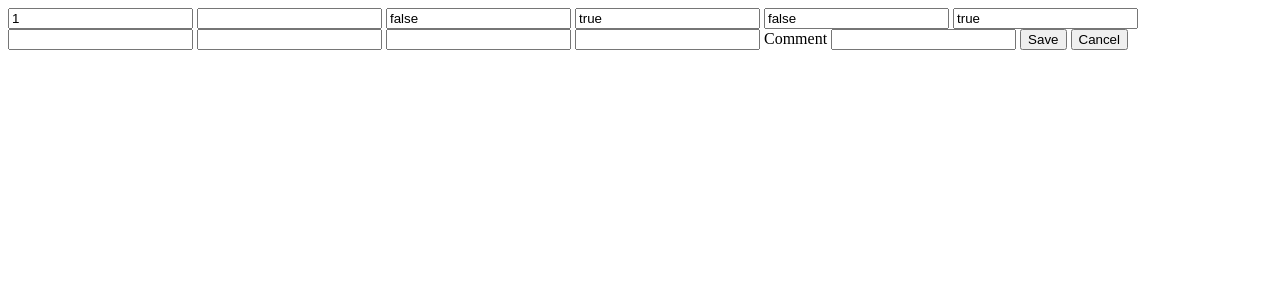
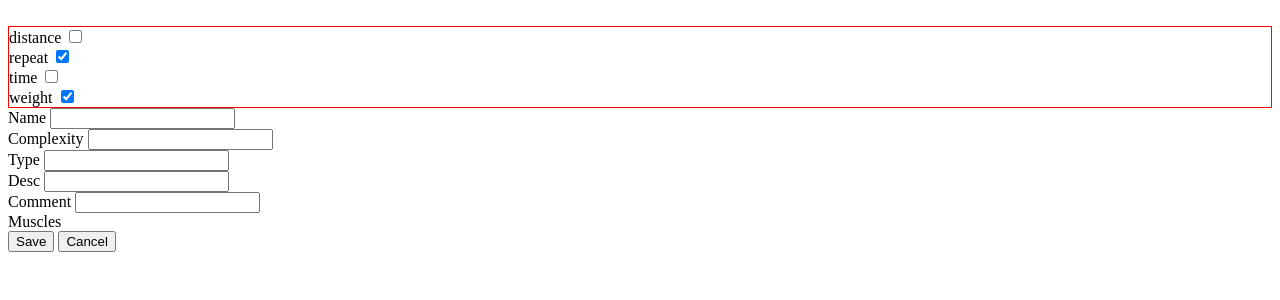
Before and after one commit to kruart/workout-pet-webapp, a Java web app: page /exercise/create?wid=1 in a window 1280 px wide. Shown: the top 300 px of the page. Run offline with Spring Boot 4, a stand-in JSP engine, Linux system fonts and the light colour scheme; the project's own start-up code is not run, and a stand-in starts its controllers and pages; some libraries are stand-ins or nearby versions.

Commit message:
correct work with exercise configuration and description

```diff
--- a/src/main/java/ua/kruart/workout/controller/ExerciseController.java
+++ b/src/main/java/ua/kruart/workout/controller/ExerciseController.java
@@ -4,13 +4,12 @@
 import org.springframework.stereotype.Controller;
 import org.springframework.web.bind.annotation.*;
 import org.springframework.web.servlet.ModelAndView;
-import ua.kruart.workout.model.Exercise;
-import ua.kruart.workout.model.ExerciseConfiguration;
-import ua.kruart.workout.model.ExerciseDescription;
-import ua.kruart.workout.model.Workout;
+import ua.kruart.workout.model.*;
 import ua.kruart.workout.service.ExerciseService;
 
 import javax.servlet.http.HttpServletRequest;
+import java.util.HashMap;
+import java.util.Map;
 
 /**
  * Handles exercise-related requests
@@ -45,31 +44,8 @@
 
     @RequestMapping(value = "/saveChanges", method = RequestMethod.POST)
     public String createOrUpdate(HttpServletRequest req) {
-        // TODO: try to create converter String to Map<Muscle, String> and make refactoring
-        String id = req.getParameter("id");
-        Integer wid = Integer.parseInt(req.getParameter("workoutId"));
-        ExerciseConfiguration conf = new ExerciseConfiguration(
-                Boolean.valueOf(getFromReq("weightMeasure", req)),
-                Boolean.valueOf(getFromReq("timeMeasure", req)),
-                Boolean.valueOf(getFromReq("repeatMeasure", req)),
-                Boolean.valueOf(getFromReq("distanceMeasure", req))
-        );
-
-        ExerciseDescription desc = new ExerciseDescription(
-                null,
-                getFromReq("type", req),
-                getFromReq("complexity", req),
-                getFromReq("name", req),
-                getFromReq("desc", req)
-        );
-
-
-        Exercise exercise = new Exercise(
-                id.isEmpty() ? null : Integer.valueOf(id),
-                conf,
-                desc,
-                null,
-                getFromReq("comment", req));
+        Integer wid = Integer.parseInt(getDataFromReq("workoutId", req));
+        Exercise exercise = getModel(req);
 
         if (exercise.isNew()) {
             service.save(exercise, wid);
@@ -85,7 +61,42 @@
         return "redirect:/exercise?wid=" + wid;
     }
 
-    private String getFromReq(String param, HttpServletRequest req) {
+    private Exercise getModel(HttpServletRequest req) {
+        String id = req.getParameter("id");
+
+        return new Exercise(
+                id.isEmpty() ? null : Integer.valueOf(id),
+                new ExerciseConfiguration(
+                        Boolean.valueOf(getDataFromReq("weightMeasure", req)),
+                        Boolean.valueOf(getDataFromReq("timeMeasure", req)),
+                        Boolean.valueOf(getDataFromReq("repeatMeasure", req)),
+                        Boolean.valueOf(getDataFromReq("distanceMeasure", req))),
+                new ExerciseDescription(
+                        getMusclesMapFromReq(req),
+                        getDataFromReq("type", req),
+                        getDataFromReq("complexity", req),
+                        getDataFromReq("name", req),
+                        getDataFromReq("desc", req)),
+                null,
+                getDataFromReq("comment", req));
+    }
+
+    private String getDataFromReq(String param, HttpServletRequest req) {
         return req.getParameter(param);
     }
+
+    private Map<Muscle, String> getMusclesMapFromReq(HttpServletRequest req) {
+        Map<Muscle, String> muscles = new HashMap<>();
+        muscles.put(Muscle.valueOf(req.getParameter("main")), "main");
+
+        String[] lines = req.getParameterValues("optional");
+
+        for(String line : lines){
+            muscles.put(Muscle.valueOf(line), "optional");
+        }
+
+        return muscles;
+    }
+
+
 }
--- a/src/main/webapp/WEB-INF/jsp/editExercise.jsp
+++ b/src/main/webapp/WEB-INF/jsp/editExercise.jsp
@@ -14,20 +14,46 @@
 </head>
 <body>
     <form action="/exercise/saveChanges?wid=${new_or_edit_model.workout.id}" method="post">
-        <input type="text" value="${new_or_edit_model.workout.id}" name="workoutId">
-        <input type="text" value="${new_or_edit_model.id}" name="id">
-        <input type="text" value="${new_or_edit_model.conf.distanceMeasure}" name="distanceMeasure">
-        <input type="text" value="${new_or_edit_model.conf.repeatMeasure}" name="repeatMeasure">
-        <input type="text" value="${new_or_edit_model.conf.timeMeasure}" name="timeMeasure">
-        <input type="text" value="${new_or_edit_model.conf.weightMeasure}" name="weightMeasure">
-        <input type="text" value="${new_or_edit_model.description.name}" name="name">
-        <input type="text" value="${new_or_edit_model.description.complexity}" name="complexity">
-        <input type="text" value="${new_or_edit_model.description.type}" name="type">
-        <input type="text" value="${new_or_edit_model.description.description}" name="desc">
-        Comment <input type="text" value="${new_or_edit_model.comment}" name="comment">
+        <input type="hidden" value="${new_or_edit_model.workout.id}" name="workoutId">
+        <input type="hidden" value="${new_or_edit_model.id}" name="id"><br>
+        <div id="conf" style="border: 1px solid red">
+            distance <input type="checkbox" value="${new_or_edit_model.conf.distanceMeasure}" name="distanceMeasure"><br>
+            repeat <input type="checkbox" value="${new_or_edit_model.conf.repeatMeasure}" name="repeatMeasure"><br>
+            time <input type="checkbox" value="${new_or_edit_model.conf.timeMeasure}" name="timeMeasure"><br>
+            weight <input type="checkbox" value="${new_or_edit_model.conf.weightMeasure}" name="weightMeasure"><br>
+        </div>
+        Name <input type="text" value="${new_or_edit_model.description.name}" name="name"><br>
+        Complexity <input type="text" value="${new_or_edit_model.description.complexity}" name="complexity"><br>
+        Type <input type="text" value="${new_or_edit_model.description.type}" name="type"><br>
+        Desc <input type="text" value="${new_or_edit_model.description.description}" name="desc"><br>
+        Comment <input type="text" value="${new_or_edit_model.comment}" name="comment"><br>
+        Muscles <br>
+        <c:forEach items="${new_or_edit_model.description.muscles}" var="muscle">
+        <c:choose>
+            <c:when test="${muscle.value eq 'main'}">
+                <%--Main muscle: <input type="text" value="${muscle.key.muscle}" name="main"><br>--%>
+                Main muscle: <input type="text" value="${muscle.key}" name="main"><br>
+            </c:when>
+            <c:otherwise>
+                Optional muscle: <input type="text" value="${muscle.key}" name="optional"><br>
+            </c:otherwise>
+        </c:choose>
+    </c:forEach>
 
         <button type="submit">Save</button>
         <button onclick="window.history.back()">Cancel</button>
     </form>
+
+    <script src="https://code.jquery.com/jquery-3.2.1.slim.js" integrity="sha256-tA8y0XqiwnpwmOIl3SGAcFl2RvxHjA8qp0+1uCGmRmg=" crossorigin="anonymous"></script>
+    <script>
+        $(document).ready(function () {
+            $('input:checkbox[value=true]').prop('checked', 'checked');
+
+            $('input:checkbox').click(function (e) {
+                $(this).attr('value', this.checked ? 'true' : 'false');
+            });
+        });
+    </script>
+
 </body>
 </html>
```
Also changed, not shown: src/main/webapp/WEB-INF/jsp/exerciseList.jsp (+5 -2 lines).
